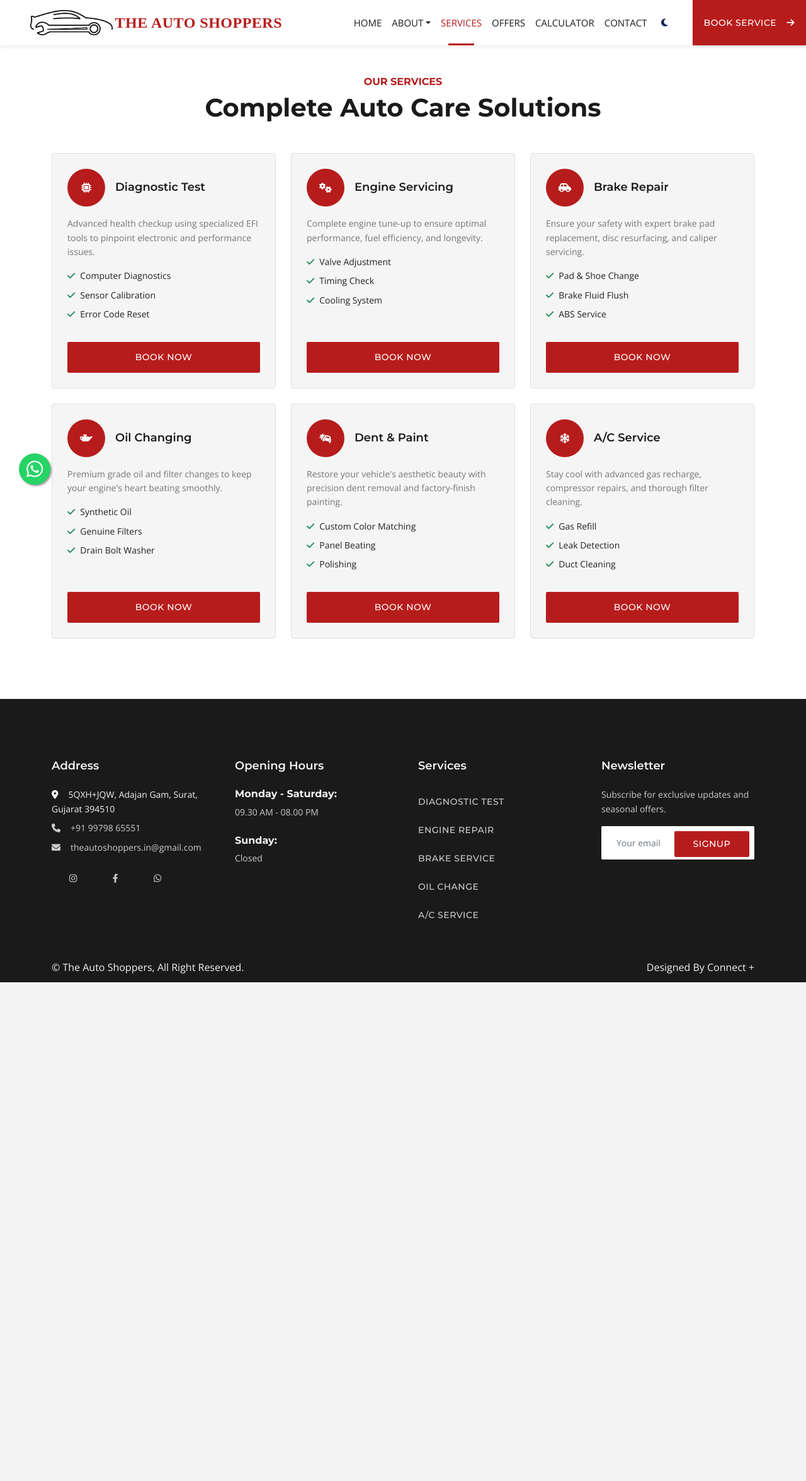
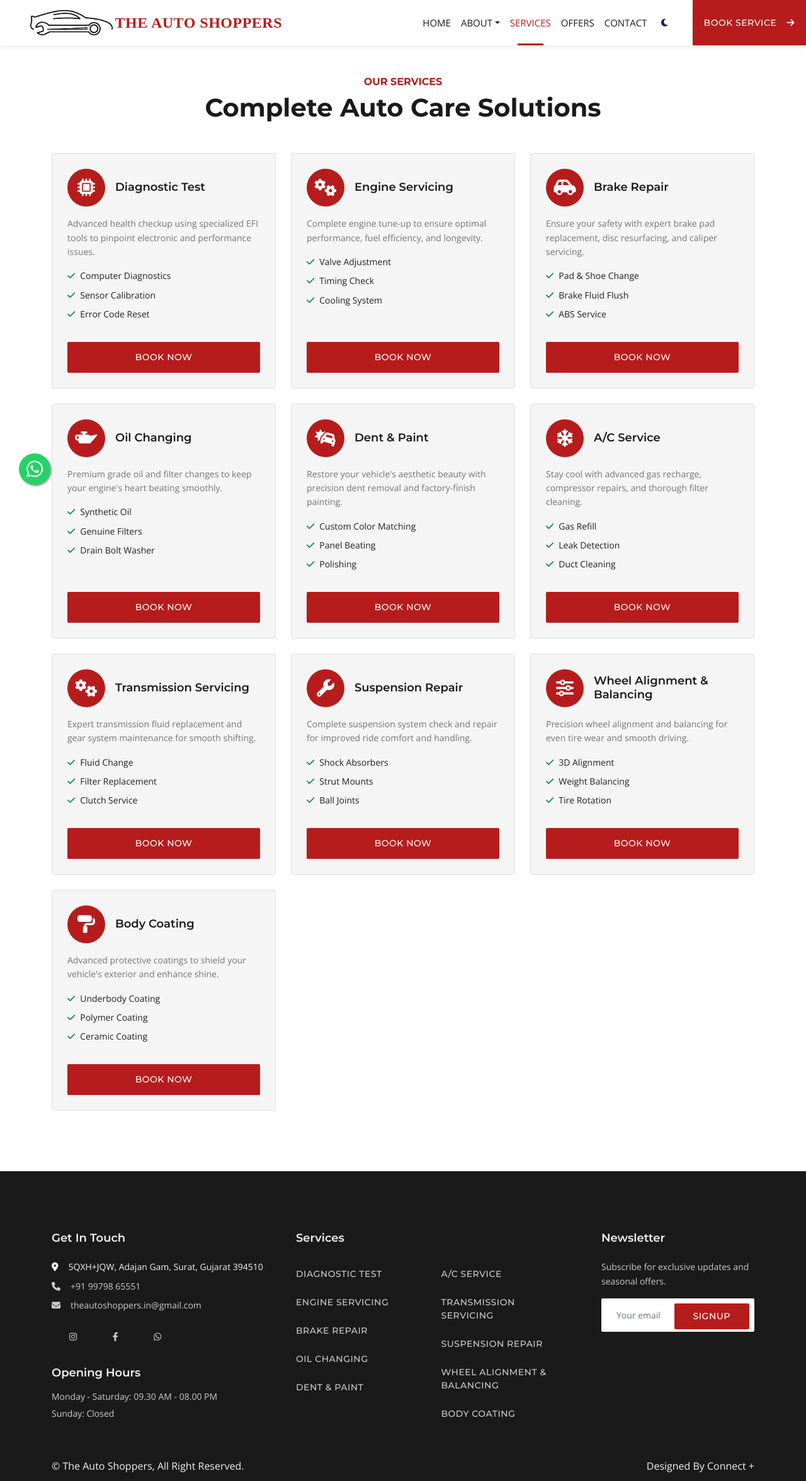
Before and after one commit to shroff-yaksi/TAS, a PHP site: page /service.php in a window 1280 px wide. Shown: the whole page at 63% size. Before the commit the page ends 1560 px from the top, so only its background shows below. Run offline with PHP 8.4, Linux system fonts and the light colour scheme.

Commit message:
feat: add new services, remove calculator, fix WhatsApp icon and footer layout

```diff
--- a/css/style.css
+++ b/css/style.css
@@ -592,6 +592,7 @@ body.dark-mode .navbar .dropdown-item:hover {
     display: flex;
     align-items: center;
     justify-content: center;
+    font-size: 28px;
 }
 
 .service-item h5 {
--- a/partials/footer.php
+++ b/partials/footer.php
@@ -2,8 +2,8 @@
     <div class="container-fluid bg-dark text-light footer pt-5 mt-5 wow fadeIn" data-wow-delay="0.1s">
         <div class="container py-5">
             <div class="row g-5">
-                <div class="col-lg-3 col-md-6">
-                    <h4 class="text-light mb-4">Address</h4>
+                <div class="col-lg-4 col-md-6">
+                    <h4 class="text-light mb-4">Get In Touch</h4>
                     <p class="mb-2"><a href="https://maps.app.goo.gl/8qUdaxQss6PjkeA48" target="_blank"
                             class="text-light text-decoration-none"><i class="fa fa-map-marker-alt me-3"></i>5QXH+JQW,
                             Adajan Gam, Surat, Gujarat 394510</a></p>
@@ -18,21 +18,28 @@
                         <a class="btn btn-outline-light btn-social" href="https://wa.me/919979865551" target="_blank"><i
                                 class="fab fa-whatsapp"></i></a>
                     </div>
+                    <h4 class="text-light mb-3 mt-4">Opening Hours</h4>
+                    <p class="mb-1">Monday - Saturday: 09.30 AM - 08.00 PM</p>
+                    <p class="mb-0">Sunday: Closed</p>
                 </div>
-                <div class="col-lg-3 col-md-6">
-                    <h4 class="text-light mb-4">Opening Hours</h4>
-                    <h6 class="text-light">Monday - Saturday:</h6>
-                    <p class="mb-4">09.30 AM - 08.00 PM</p>
-                    <h6 class="text-light">Sunday:</h6>
-                    <p class="mb-0">Closed</p>
-                </div>
-                <div class="col-lg-3 col-md-6">
+                <div class="col-lg-5 col-md-6">
                     <h4 class="text-light mb-4">Services</h4>
-                    <a class="btn btn-link d-block" href="service.php">Diagnostic Test</a>
-                    <a class="btn btn-link d-block" href="service.php">Engine Repair</a>
-                    <a class="btn btn-link d-block" href="service.php">Brake Service</a>
-                    <a class="btn btn-link d-block" href="service.php">Oil Change</a>
-                    <a class="btn btn-link d-block" href="service.php">A/C Service</a>
+                    <div class="row">
+                        <div class="col-6">
+                            <a class="btn btn-link d-block" href="service.php">Diagnostic Test</a>
+                            <a class="btn btn-link d-block" href="service.php">Engine Servicing</a>
+                            <a class="btn btn-link d-block" href="service.php">Brake Repair</a>
+                            <a class="btn btn-link d-block" href="service.php">Oil Changing</a>
+                            <a class="btn btn-link d-block" href="service.php">Dent & Paint</a>
+                        </div>
+                        <div class="col-6">
+                            <a class="btn btn-link d-block" href="service.php">A/C Service</a>
+                            <a class="btn btn-link d-block" href="service.php">Transmission Servicing</a>
+                            <a class="btn btn-link d-block" href="service.php">Suspension Repair</a>
+                            <a class="btn btn-link d-block" href="service.php">Wheel Alignment & Balancing</a>
+                            <a class="btn btn-link d-block" href="service.php">Body Coating</a>
+                        </div>
+                    </div>
                 </div>
                 <div class="col-lg-3 col-md-6">
                     <h4 class="text-light mb-4">Newsletter</h4>
--- a/partials/navbar.php
+++ b/partials/navbar.php
@@ -33,7 +33,6 @@
                 </div>
                 <a href="service.php" class="nav-item nav-link <?= $currentPage === 'service.php' ? 'active' : '' ?>">Services</a>
                 <a href="offers.php" class="nav-item nav-link <?= $currentPage === 'offers.php' ? 'active' : '' ?>">Offers</a>
-                <a href="calculator.php" class="nav-item nav-link <?= $currentPage === 'calculator.php' ? 'active' : '' ?>">Calculator</a>
                 <a href="contact.php" class="nav-item nav-link <?= $currentPage === 'contact.php' ? 'active' : '' ?>">Contact</a>
                 <!-- Mobile-only items -->
                 <div class="d-lg-none mt-3 mb-2 px-2">
--- a/partials/whatsapp.php
+++ b/partials/whatsapp.php
@@ -23,6 +23,12 @@
         text-decoration: none;
     }
 
+    .whatsapp-btn i {
+        display: flex;
+        align-items: center;
+        justify-content: center;
+    }
+
     .whatsapp-btn:hover {
         background-color: #128c7e;
         color: #fff;
--- a/service.php
+++ b/service.php
@@ -120,6 +120,74 @@ require 'partials/head.php';
                         <a class="btn btn-danger mt-auto" href="booking.php">Book Now</a>
                     </div>
                 </div>
+                <div class="col-lg-4 col-md-6 wow fadeInUp" data-wow-delay="0.1s">
+                    <div class="service-item d-flex flex-column bg-light p-4 h-100">
+                        <div class="d-flex align-items-center mb-3">
+                            <div class="flex-shrink-0 btn-square bg-danger rounded-circle me-3">
+                                <i class="fa fa-cogs text-white"></i>
+                            </div>
+                            <h5 class="mb-0">Transmission Servicing</h5>
+                        </div>
+                        <p>Expert transmission fluid replacement and gear system maintenance for smooth shifting.</p>
+                        <ul class="list-unstyled mb-4">
+                            <li><i class="fa fa-check text-success me-2"></i>Fluid Change</li>
+                            <li><i class="fa fa-check text-success me-2"></i>Filter Replacement</li>
+                            <li><i class="fa fa-check text-success me-2"></i>Clutch Service</li>
+                        </ul>
+                        <a class="btn btn-danger mt-auto" href="booking.php">Book Now</a>
+                    </div>
+                </div>
+                <div class="col-lg-4 col-md-6 wow fadeInUp" data-wow-delay="0.3s">
+                    <div class="service-item d-flex flex-column bg-light p-4 h-100">
+                        <div class="d-flex align-items-center mb-3">
+                            <div class="flex-shrink-0 btn-square bg-danger rounded-circle me-3">
+                                <i class="fa fa-wrench text-white"></i>
+                            </div>
+                            <h5 class="mb-0">Suspension Repair</h5>
+                        </div>
+                        <p>Complete suspension system check and repair for improved ride comfort and handling.</p>
+                        <ul class="list-unstyled mb-4">
+                            <li><i class="fa fa-check text-success me-2"></i>Shock Absorbers</li>
+                            <li><i class="fa fa-check text-success me-2"></i>Strut Mounts</li>
+                            <li><i class="fa fa-check text-success me-2"></i>Ball Joints</li>
+                        </ul>
+                        <a class="btn btn-danger mt-auto" href="booking.php">Book Now</a>
+                    </div>
+                </div>
+                <div class="col-lg-4 col-md-6 wow fadeInUp" data-wow-delay="0.5s">
+                    <div class="service-item d-flex flex-column bg-light p-4 h-100">
+                        <div class="d-flex align-items-center mb-3">
+                            <div class="flex-shrink-0 btn-square bg-danger rounded-circle me-3">
+                                <i class="fa fa-sliders-h text-white"></i>
+                            </div>
+                            <h5 class="mb-0">Wheel Alignment & Balancing</h5>
+                        </div>
+                        <p>Precision wheel alignment and balancing for even tire wear and smooth driving.</p>
+                        <ul class="list-unstyled mb-4">
+                            <li><i class="fa fa-check text-success me-2"></i>3D Alignment</li>
+                            <li><i class="fa fa-check text-success me-2"></i>Weight Balancing</li>
+                            <li><i class="fa fa-check text-success me-2"></i>Tire Rotation</li>
+                        </ul>
+                        <a class="btn btn-danger mt-auto" href="booking.php">Book Now</a>
+                    </div>
+                </div>
+                <div class="col-lg-4 col-md-6 wow fadeInUp" data-wow-delay="0.1s">
+                    <div class="service-item d-flex flex-column bg-light p-4 h-100">
+                        <div class="d-flex align-items-center mb-3">
+                            <div class="flex-shrink-0 btn-square bg-danger rounded-circle me-3">
+                                <i class="fa fa-paint-roller text-white"></i>
+                            </div>
+                            <h5 class="mb-0">Body Coating</h5>
+                        </div>
+                        <p>Advanced protective coatings to shield your vehicle's exterior and enhance shine.</p>
+                        <ul class="list-unstyled mb-4">
+                            <li><i class="fa fa-check text-success me-2"></i>Underbody Coating</li>
+                            <li><i class="fa fa-check text-success me-2"></i>Polymer Coating</li>
+                            <li><i class="fa fa-check text-success me-2"></i>Ceramic Coating</li>
+                        </ul>
+                        <a class="btn btn-danger mt-auto" href="booking.php">Book Now</a>
+                    </div>
+                </div>
             </div>
         </div>
     </div>
```
Also changed, not shown: booking.php (+6 -2 lines), calculator.php (deleted, +0 -98 lines). Lines whose indentation alone changed are shown as unchanged.
